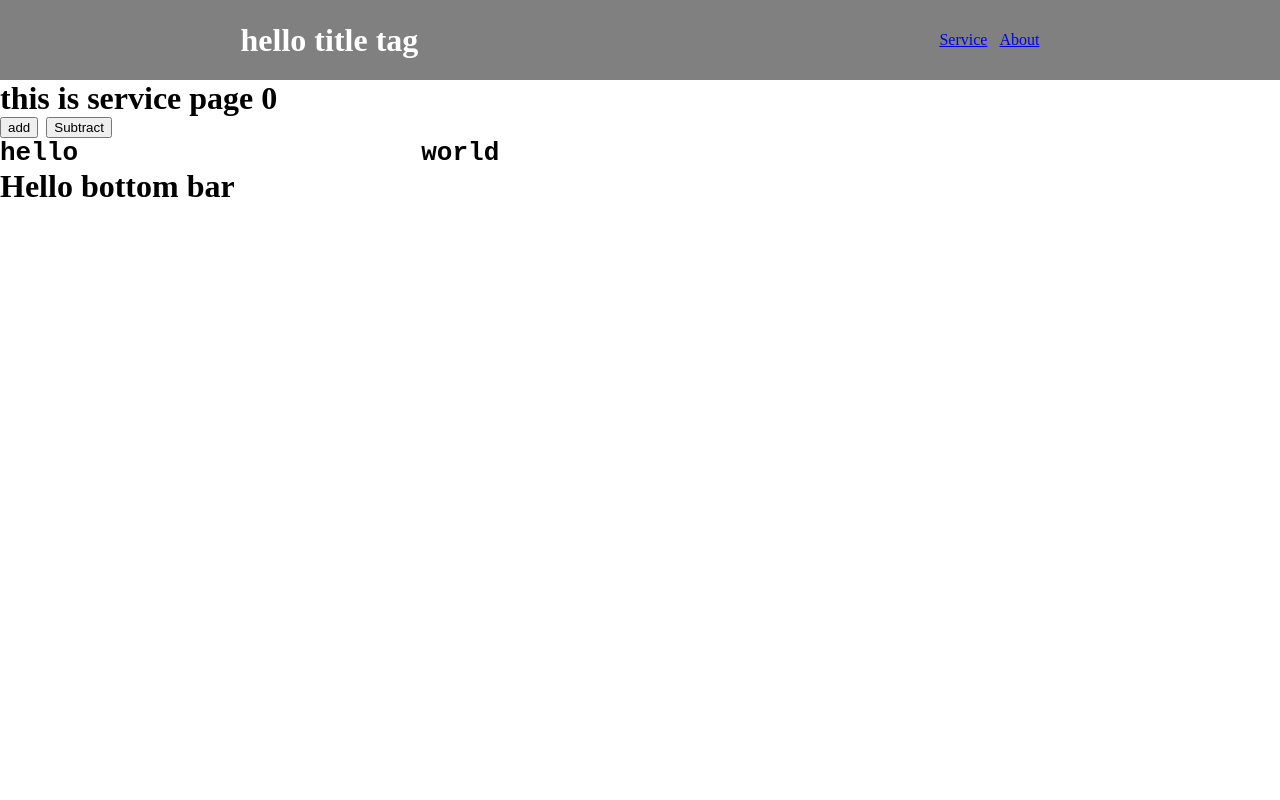
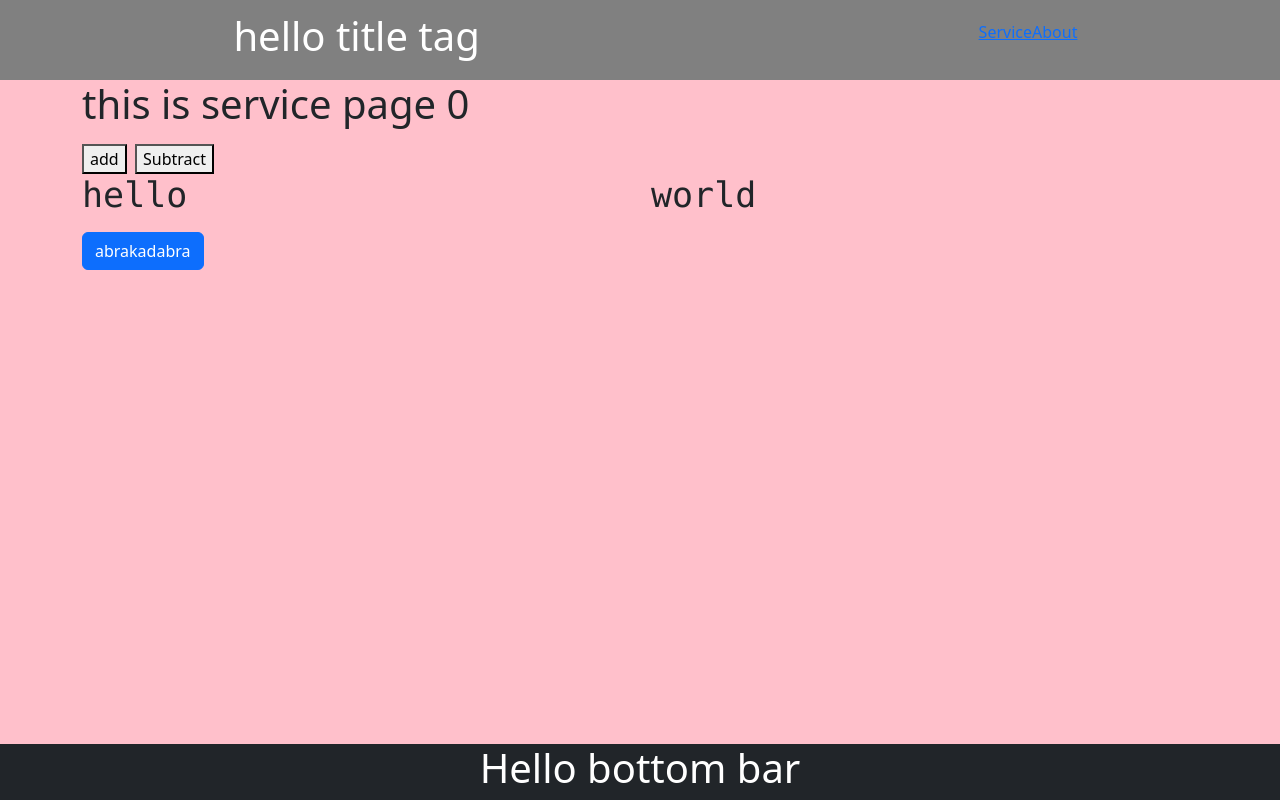
Before and after one commit to shoaib900/excel_edge_team, a React (Create React App) app: page / in a window 1280 px wide. Built offline with nearby package versions, Linux system fonts and the light colour scheme.

Commit message:
update react code

```diff
--- a/public/index.html
+++ b/public/index.html
@@ -13,10 +13,14 @@
     <link rel="manifest" href="%PUBLIC_URL%/manifest.json" />
 
     <title>Excel Edge</title>
+    <link href="https://cdn.jsdelivr.net/npm/bootstrap@5.3.8/dist/css/bootstrap.min.css" rel="stylesheet">
   </head>
   <body>
     <noscript>You need to enable JavaScript to run this app.</noscript>
     <div id="root"></div>
 
+
+    <script src="https://cdn.jsdelivr.net/npm/bootstrap@5.3.8/dist/js/bootstrap.bundle.min.js"></script>
+
   </body>
 </html>
--- a/src/App.js
+++ b/src/App.js
@@ -7,15 +7,15 @@ import Navbar from './components/Navbar'
 const App = () => {
   return (
     <BrowserRouter>
-      <div>
+      <div style={{height:"100vh",backgroundColor:"pink"}}>
         <Navbar />
         <Routes>
           <Route path="/" element={<Service />} />
           <Route path="/about" element={<About />} />
         </Routes>
 
-        <div>
-          <h1>Hello bottom bar</h1>
+        <div className='container-fluid position-absolute bottom-0 bg-dark text-white '>
+          <h1 className='text-center'>Hello bottom bar</h1>
         </div>
 
       </div>
--- a/src/Routes/About.js
+++ b/src/Routes/About.js
@@ -1,5 +1,6 @@
 import { useEffect, useState } from "react";
 import style from "./about.module.css"
+import Button from "../components/Button";
 
 const About = () => {
   const [data, setData] = useState([]);
@@ -17,6 +18,7 @@ const About = () => {
   return (
     <div >
       <h1 className='h1'>this is about page</h1>
+      <Button>click me</Button>
 
       <div className={style.container}>
 
--- a/src/Routes/Service.js
+++ b/src/Routes/Service.js
@@ -1,4 +1,5 @@
 import React,{useState} from 'react'
+import Button from '../components/Button';
 
 const Service = () => {
   const [count,setCount] = useState(0)
@@ -13,7 +14,7 @@ const Service = () => {
     }
   }
   return (
-    <div>
+    <div className='container'>
         <h1> this is service page {count} </h1>
         <p style={{color:"tomato"}}>{errmsg}</p>
 
@@ -22,6 +23,8 @@ const Service = () => {
 
       <h1><pre>hello                      world</pre></h1>
 
+      <Button > abrakadabra</Button>
+
     </div>
   )
 }
--- /dev/null
+++ b/src/components/Button.js
@@ -0,0 +1,12 @@
+import React from 'react'
+
+const Button = ({onClick, children}) => {
+    function handleClick(){
+        alert("button clicked")
+    }
+  return (
+    <button onClick={handleClick} className='btn btn-primary'>{children}</button>
+  )
+}
+
+export default Button
--- a/src/index.css
+++ b/src/index.css
@@ -1,3 +1,4 @@
 *{
   margin: 0;
+
 }
```
